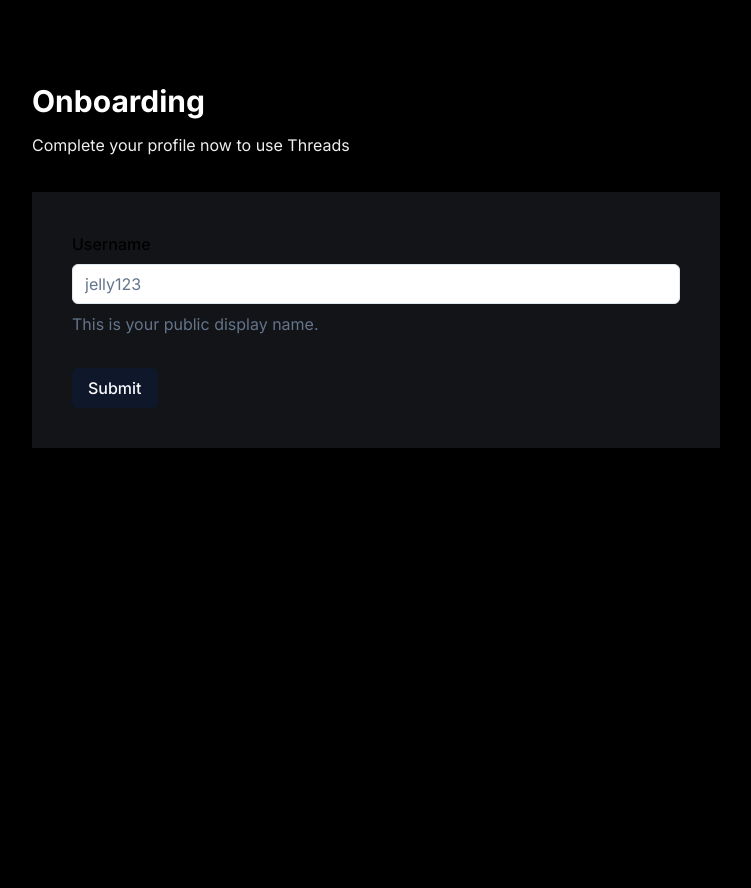
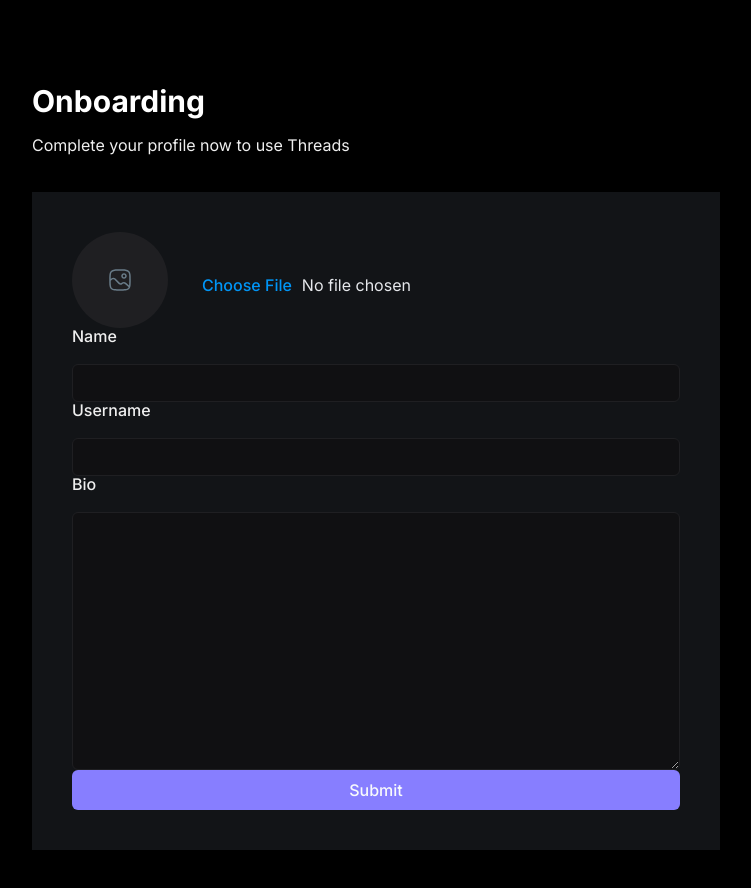
Before and after one commit to Gab0CS/threads, a Next.js app: page /onboarding in a window 1280 px wide. Shown: the top 888 px of the page, without its empty margins (264-1015 px from the left). Before the commit the page ends 800 px from the top, so only its background shows below. Built offline with nearby package versions, Linux system fonts and the light colour scheme; no server answers.

Commit message:
textarea component added, Account profile finished

```diff
--- a/components/forms/AccountProfile.tsx
+++ b/components/forms/AccountProfile.tsx
@@ -14,7 +14,10 @@
   FormMessage,
 } from "@/components/ui/form"
 import { Input } from "@/components/ui/input"
+import { Textarea } from "@/components/ui/textarea"
 import * as z from 'zod';
+import Image from 'next/image';
+import { ChangeEvent } from 'react';
 
 interface Props {
     user: {
@@ -33,12 +36,15 @@
     const form = useForm({
         resolver: zodResolver(UserValidation),
         defaultValues: {
-            profile_photo: '',
-            name: '',
-            bio: '',
+            profile_photo: user?.image || '',
+            name: user?.name || '',
+            username: user?.username || '',
+            bio:  user?.bio || '',
         }
     });
-
+    const handleImage = (e: ChangeEvent, fieldChange:(value:string) => void ) => {
+        e.preventDefault();
+    }
     function onSubmit(values: z.infer<typeof UserValidation>) {
         // Do something with the form values.
         // ✅ This will be type-safe and validated.
@@ -46,24 +52,105 @@
     }
     return(
         <Form {...form}>
-            <form onSubmit={form.handleSubmit(onSubmit)} className="space-y-8">
+            <form
+            onSubmit={form.handleSubmit(onSubmit)}
+            className="flex flex-col justify-start-gap-10">
+                <FormField
+                    control={form.control}
+                    name="profile_photo"
+                    render={({ field }) => (
+                        <FormItem className='flex items-center gap-4'>
+                            <FormLabel className='account-form_image-label'>
+                                {field.value ?(
+                                    <Image
+                                        src={field.value}
+                                        alt='profile photo'
+                                        width={96}
+                                        height={96}
+                                        priority
+                                        className='rounded-full object-contain'
+                                    />
+                                ): (
+                                    <Image
+                                        src="/assets/profile.svg"
+                                        alt='profile photo'
+                                        width={24}
+                                        height={24}
+                                        className='object-contain'
+                                    />
+                                )}
+                            </FormLabel>
+                            <FormControl className='flex-1 text-base-semibold text-gray-200'>
+                                <Input
+                                type='file'
+                                accept='image/*'
+                                placeholder='Upload a photo'
+                                className='account-form_image-input'
+                                onChange={(e) => handleImage(e, field.onChange)}
+                                />
+                            </FormControl>
+                        </FormItem>
+                    )}
+                />
+
+                <FormField
+                    control={form.control}
+                    name="name"
+                    render={({ field }) => (
+                        <FormItem className='flex flex-col w-full gap-3'>
+                            <FormLabel className='text-base-semibold text-light-2'>
+                                Name
+                            </FormLabel>
+                            <FormControl className='flex-1 text-base-semibold text-gray-200'>
+                                <Input
+                                type='text'
+                                className='account-form_input no-focus'
+                                {...field}
+                                />
+                            </FormControl>
+                        </FormItem>
+                    )}
+                />
+
                 <FormField
                     control={form.control}
                     name="username"
                     render={({ field }) => (
-                        <FormItem>
-                        <FormLabel>Username</FormLabel>
-                        <FormControl>
-                            <Input placeholder="jelly123" {...field} />
-                        </FormControl>
-                        <FormDescription>
-                            This is your public display name.
-                        </FormDescription>
-                        <FormMessage />
+                        <FormItem className='flex flex-col w-full gap-3'>
+                            <FormLabel className='text-base-semibold text-light-2'>
+                                Username
+                            </FormLabel>
+                            <FormControl className='flex-1 text-base-semibold text-gray-200'>
+                                <Input
+                                type='text'
+                                className='account-form_input no-focus'
+                                {...field}
+                                />
+                            </FormControl>
                         </FormItem>
                     )}
                 />
-                <Button type="submit">Submit</Button>
+
+                <FormField
+                    control={form.control}
+                    name="bio"
+                    render={({ field }) => (
+                        <FormItem className='flex flex-col w-full gap-3'>
+                            <FormLabel className='text-base-semibold text-light-2'>
+                                Bio
+                            </FormLabel>
+                            <FormControl className='flex-1 text-base-semibold text-gray-200'>
+                                <Textarea
+                                rows={10}
+                                className='account-form_input no-focus'
+                                {...field}
+                                />
+                            </FormControl>
+                        </FormItem>
+                    )}
+                />
+
+                <Button type="submit" className='bg-primary-500'>Submit</Button>
             </form>
         </Form>
     )
--- /dev/null
+++ b/components/ui/textarea.tsx
@@ -0,0 +1,24 @@
+import * as React from "react"
+
+import { cn } from "@/lib/utils"
+
+export interface TextareaProps
+  extends React.TextareaHTMLAttributes<HTMLTextAreaElement> {}
+
+const Textarea = React.forwardRef<HTMLTextAreaElement, TextareaProps>(
+  ({ className, ...props }, ref) => {
+    return (
+      <textarea
+        className={cn(
+          "flex min-h-[80px] w-full rounded-md border border-slate-200 bg-white px-3 py-2 text-sm ring-offset-white placeholder:text-slate-500 focus-visible:outline-none focus-visible:ring-2 focus-visible:ring-slate-950 focus-visible:ring-offset-2 disabled:cursor-not-allowed disabled:opacity-50 dark:border-slate-800 dark:bg-slate-950 dark:ring-offset-slate-950 dark:placeholder:text-slate-400 dark:focus-visible:ring-slate-300",
+          className
+        )}
+        ref={ref}
+        {...props}
+      />
+    )
+  }
+)
+Textarea.displayName = "Textarea"
+
+export { Textarea }
--- a/next.config.js
+++ b/next.config.js
@@ -1,4 +1,34 @@
 /** @type {import('next').NextConfig} */
-const nextConfig = {}
+const nextConfig = {
+    experimental: {
+      serverActions: true,
+      serverComponentsExternalPackages: ["mongoose"],
+    },
+    eslint: {
+      // Warning: This allows production builds to successfully complete even if
+      // your project has ESLint errors.
+      ignoreDuringBuilds: true,
+    },
+    images: {
+      remotePatterns: [
+        {
+          protocol: "https",
+          hostname: "img.clerk.com",
+        },
+        {
+          protocol: "https",
+          hostname: "images.clerk.dev",
+        },
+        {
+          protocol: "https",
+          hostname: "uploadthing.com",
+        },
+        {
+          protocol: "https",
+          hostname: "placehold.co",
+        },
+      ],
+    },
+  };
 
-module.exports = nextConfig
+  module.exports = nextConfig;
```
